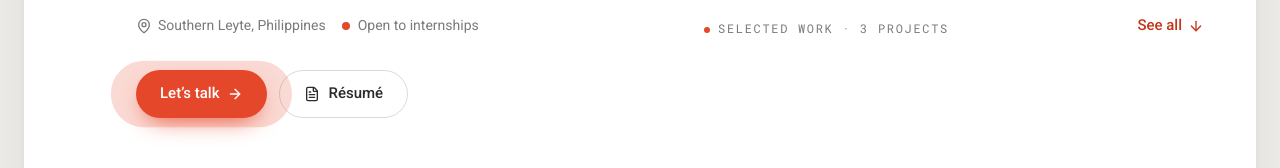
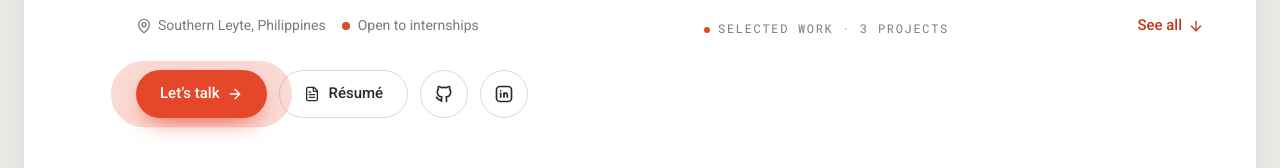
Before and after one commit to jeedp/portfolio, a React (Vite) app: page / in a window 1280 px wide. Shown: the part 623-791 px from the top of the page. Built offline with nearby package versions, Linux system fonts and the light colour scheme; no server answers.

Commit message:
Hero: GitHub and LinkedIn buttons beside Résumé

```diff
--- a/src/sections/Hero.tsx
+++ b/src/sections/Hero.tsx
@@ -4,6 +4,7 @@ import { motion, useReducedMotion } from 'framer-motion'
 import { profile, projects } from '../data/profile'
 import { FadeImg } from '../components/FadeImg'
 import { resumeHref } from '../components/Chrome'
+import { GitHubIcon, LinkedInIcon } from '../components/SocialIcons'
 
 const ease = [0.16, 1, 0.3, 1] as const
 const asset = (p: string) => `${import.meta.env.BASE_URL}${p}`
@@ -154,6 +155,16 @@ export function Hero() {
               <FileText className="size-4" aria-hidden="true" /> Résumé
             </a>
           </motion.span>
+          <motion.span
+            className="inline-flex gap-3"
+            initial={{ opacity: 0, y: 10 }} animate={ready ? { opacity: 1, y: 0 } : undefined} transition={{ duration: 0.6, delay: 1.3, ease }}
+          >
+            {[{ href: profile.github, label: 'GitHub', Icon: GitHubIcon }, { href: profile.linkedin, label: 'LinkedIn', Icon: LinkedInIcon }].map(({ href, label, Icon }) => (
+              <a key={label} href={href} target="_blank" rel="noopener" aria-label={label} title={label} className="grid size-12 place-items-center rounded-full border border-line-strong text-ink transition-[background-color,color,transform] hover:bg-panel hover:text-accent active:scale-[.97]">
+                <Icon className="size-5" />
+              </a>
+            ))}
+          </motion.span>
         </div>
       </div>
 
```
